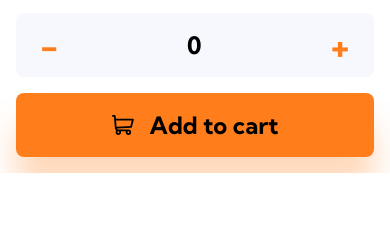
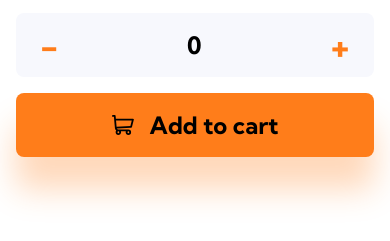
Before and after one commit to oceanGod1/frontend-mentor-solution-3, a website: page index.html in a window 390 px wide. Shown: the part 671-912 px from the top of the page. Before the commit the page ends 844 px from the top, so only its background shows below. Drawn offline with Linux system fonts and the light colour scheme.

Commit message:
mobile dseign done

```diff
--- a/index.html
+++ b/index.html
@@ -76,7 +76,7 @@
       </p>
     </section>
 
-    <section class="col-start-2 grid gap-4">
+    <section class="pb-24 col-start-2 grid gap-4">
       <div class="grid grid-cols-[auto_auto_1fr] items-center justify-start gap-5">
         <h3 class="text-3xl text-neutral2 font-bold">$125.00</h3>
         <h4 class="bg-neutral2 text-neutral1 font-bold text-lg py-0 px-3 rounded-md">50%</h4>
@@ -94,9 +94,6 @@
         style="box-shadow: 0 2rem 2rem hsla(26, 100%, 55%, 0.302);">
         <img src="images/icon-cart.svg" class="mr-4" style="filter: grayscale(100%) brightness(0%);"> Add to cart
       </button>
-      <div>
-
-      </div>
     </section>
 
 
```
Also changed, not shown: dist/style.css.
